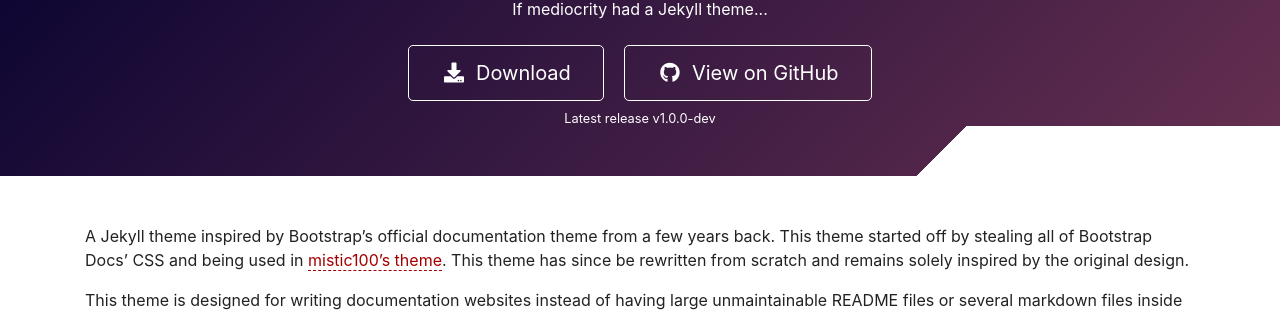
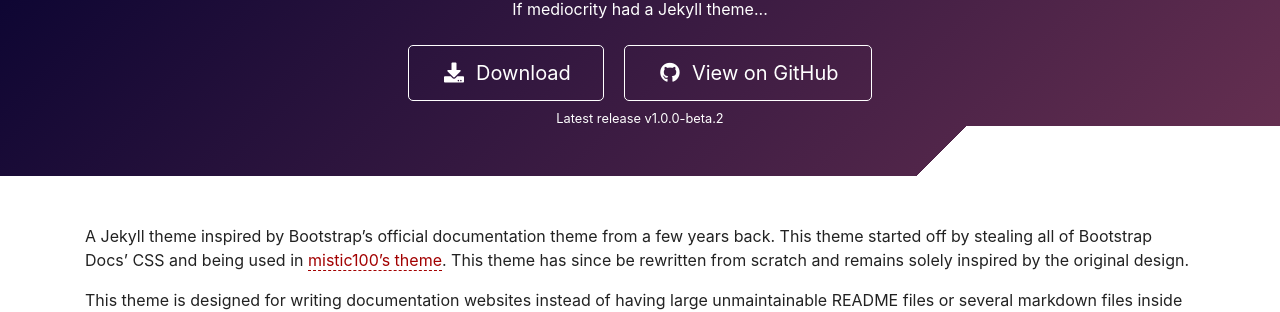
Before and after one commit to allejo/jekyll-docs-theme, a Jekyll site: the page built from index.md, in a window 1280 px wide. Shown: the part 159-471 px from the top of the page. Built offline with Jekyll 4.4.1, drawn with Linux system fonts in a browser that asks for light colours; nearby versions of some CDN libraries; comment, search, counter and statistics services are not loaded.

Commit message:
Version bump to 1.0.0-beta.2

```diff
--- a/_config.yml
+++ b/_config.yml
@@ -2,7 +2,7 @@
 name: Jekyll Docs Theme
 
 project:
-  version: 1.0.0-dev
+  version: 1.0.0-beta.2
   download_url: https://github.com/allejo/jekyll-docs-theme/releases
   download_text: Download
 
```
Also changed, not shown: jekyll-docs-theme.gemspec.
